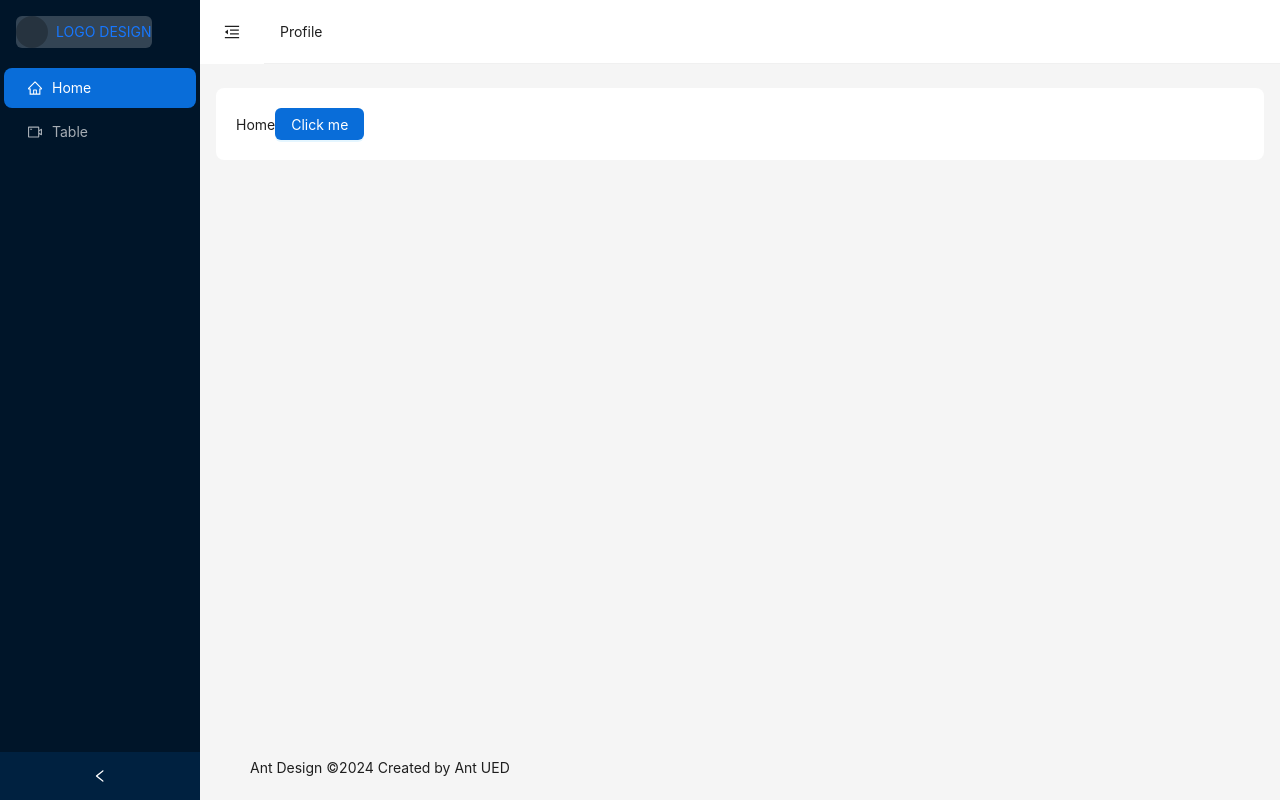
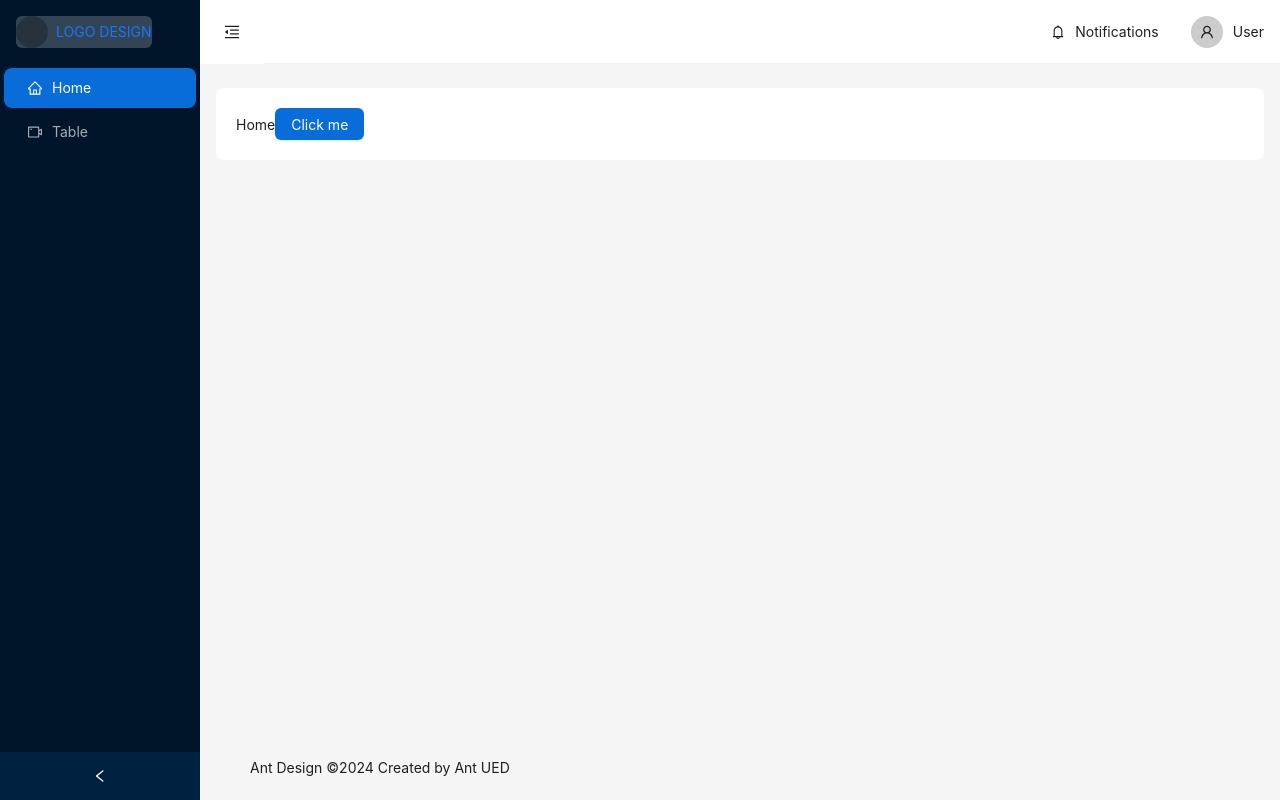
Before and after one commit to DalaviMoreshwar/dashboard-ant-design, a React (Create React App) app: page / in a window 1280 px wide. Built offline with nearby package versions, Linux system fonts and the light colour scheme.

Commit message:
nav menus added

```diff
--- a/src/components/RootLayout/HeaderComponent.jsx
+++ b/src/components/RootLayout/HeaderComponent.jsx
@@ -1,12 +1,37 @@
-import { MenuUnfoldOutlined, MenuFoldOutlined } from "@ant-design/icons";
-import { Button, Layout, Menu, theme } from "antd";
+import {
+  MenuUnfoldOutlined,
+  MenuFoldOutlined,
+  UserOutlined,
+  BellOutlined,
+} from "@ant-design/icons";
+import { Avatar, Button, Layout, Menu, theme } from "antd";
 import { useNavigate } from "react-router-dom";
 
 const { Header } = Layout;
-const items1 = ["Profile"].map((key) => ({
-  key: "/profile",
-  label: `${key}`,
-}));
+const url =
+  "https://gw.alipayobjects.com/zos/rmsportal/KDpgvguMpGfqaHPjicRK.svg";
+
+function getItem(label, key, icon, children, type) {
+  return {
+    label,
+    key,
+    icon,
+    children,
+    type,
+  };
+}
+
+const items1 = [
+  getItem("Notifications", "", <BellOutlined />),
+  getItem(
+    "User",
+    "/profile",
+    <Avatar
+      style={{ justifyContent: "center", backgroundColor: "#ccc" }}
+      icon={<UserOutlined />}
+    />
+  ),
+];
 
 function HeaderComponent({ collapsed, setCollapsed }) {
   const navigate = useNavigate();
@@ -23,9 +48,8 @@ function HeaderComponent({ collapsed, setCollapsed }) {
     <Header
       style={{
         display: "flex",
-        alignItems: "center",
+        background: colorBgContainer,
         padding: 0,
-        background: colorBgContainer,
       }}
     >
       <Button
@@ -42,9 +66,12 @@ function HeaderComponent({ collapsed, setCollapsed }) {
         onClick={handleNavClick}
         theme="light"
         mode="horizontal"
-        // defaultSelectedKeys={["1"]}
+        defaultSelectedKeys={["1"]}
         items={items1}
         style={{
+          display: "flex",
+          justifyContent: "end",
+          margin: "auto",
           flex: 1,
           minWidth: 0,
         }}
```
Also changed, not shown: 1 other file (tests, documents, lock files or other folders).
